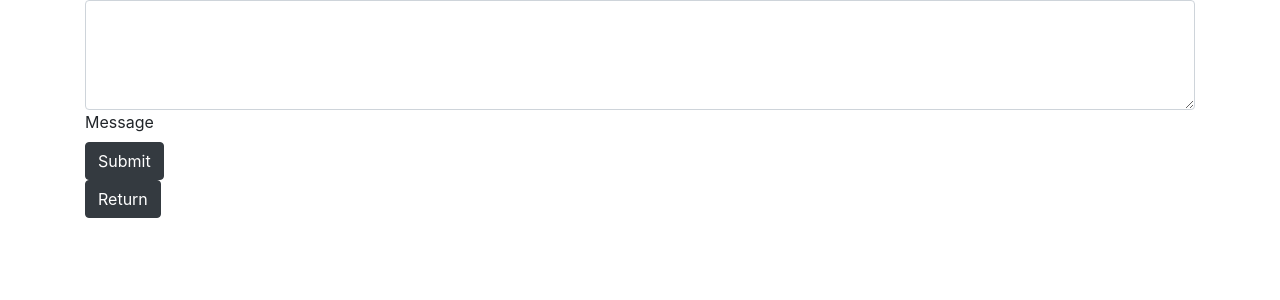
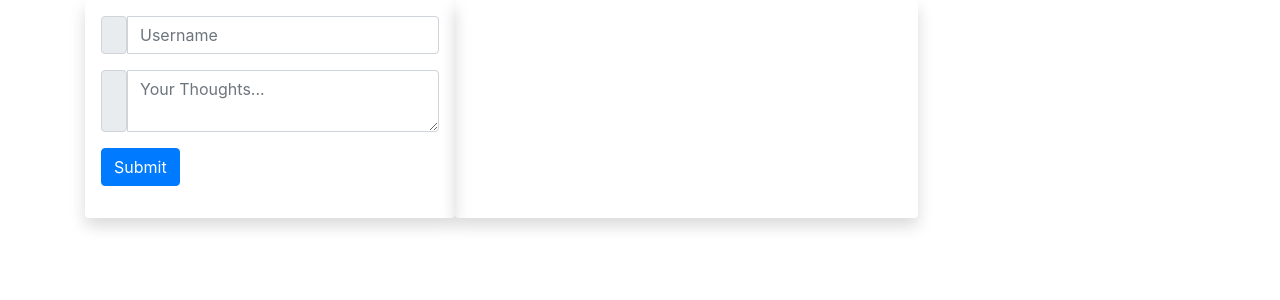
Before and after one commit to makomaster2/Confessionals, a React app: page /anxiety in a window 1280 px wide. Shown: the top 300 px of the page. Built offline with nearby package versions, Linux system fonts and the light colour scheme.

Commit message:
Updates to anxiety page

```diff
--- a/client/pages/Anxiety.jsx
+++ b/client/pages/Anxiety.jsx
@@ -1,32 +1,64 @@
-import React from "react";
+import React, { useState } from "react";
+
 
 const AnxietyPage = () => {
+
+    const [username, setUsername] = useState("");
+    const [newChirp, setChirp] = useState("");
+    const [chirpFeed, setFeed] = useState([]);
+
+    const handleUsernameChange = e => {
+        setUsername(e.target.value);
+    }
+
+    const handleChirpChange = e => {
+        setChirp(e.target.value);
+    }
+
+    function handleAddChirp() {
+        const updateFeed = [
+            ...chirpFeed,
+            {
+                id: chirpFeed.length + 1,
+                user: "@" + username + ":",
+                chirp: newChirp
+            }
+        ];
+        setFeed(updateFeed);
+    };
+
+    const chirpToFeed = e => {
+        e.preventDefault();
+        handleAddChirp();
+        setUsername("");
+        setChirp("");
+    };
+
+
+
     return (
         <>
-            <div className="container">
-                <div class="form-outline">
-                    <textarea
-                        class="form-control"
-                        id="textAreaExample1"
-                        rows="4"
-                    ></textarea>
-                    <label class="form-label" for="textAreaExample">
-                        Message
-                    </label>
+
+            <div className="d-flex flex-wrap justify-content-evenly container">
+                <div className="shadow p-3 mb-5 bg-body rounded align-self-start col-4">
+                    <form>
+                        <div className="input-group mb-3">
+                            <span className="input-group-text" id="basic-addon1"></span>
+                            <input type="text" className="form-control" placeholder="Username" aria-label="Username" aria-describedby="basic-addon1" value={username} onChange={handleUsernameChange} />
+                        </div>
+                        <div className="input-group mb-3">
+                            <span className="input-group-text"></span>
+                            <textarea className="form-control" placeholder="Your Thoughts..." aria-label="With textarea" value={newChirp} onChange={handleChirpChange}></textarea>
+                        </div>
+                        <button type="submit" onClick={chirpToFeed} className="btn btn-primary">Submit</button>
+                    </form>
                 </div>
-            </div>
-            <div className="container">
-                <button type="button" class="btn btn-dark">
-                    Submit
-                </button>
-            </div>
-            <div className="container">
-                <button type="button" class="btn btn-dark">
-                    Return
-                </button>
+                <div className="shadow p-3 mb-5 bg-body rounded col-5">
+
+
+                </div>
             </div>
         </>
     );
 };
-
 export default AnxietyPage;
--- a/client/pages/Home.jsx
+++ b/client/pages/Home.jsx
@@ -1,4 +1,5 @@
 import React from 'react';
+
 
 const Home = () => {
     return (
--- a/package.json
+++ b/package.json
@@ -18,14 +18,17 @@
     "@babel/polyfill": "^7.10.4",
     "@babel/preset-env": "^7.10.4",
     "@babel/preset-react": "^7.10.4",
+    "@react-icons/all-files": "^4.1.0",
     "babel-loader": "^8.0.4",
     "bootstrap": "^4.5.0",
     "css-loader": "^1.0.1",
     "express": "^4.16.4",
     "react": "^16.6.3",
+    "react-bootstrap": "^2.2.3",
     "react-dom": "^16.6.3",
     "react-router-dom": "^6.3.0",
     "style-loader": "^0.23.1",
+    "uuid": "^8.3.2",
     "webpack": "^4.44.1",
     "webpack-node-externals": "^1.7.2"
   },
--- a/public/index.html
+++ b/public/index.html
@@ -1,14 +1,21 @@
 <html>
-<head>
+  <head>
     <title>Barebones React/Node Setup</title>
-    <meta charset="utf-8">
-    <meta name="viewport" content="width=device-width, initial-scale=1, shrink-to-fit=no">
-</head>
-<body>
-    <noscript>
-        You need to enable JavaScript to run this app.
-    </noscript>
+    <meta charset="utf-8" />
+    <meta
+      name="viewport"
+      content="width=device-width, initial-scale=1, shrink-to-fit=no"
+    />
+  </head>
+  <body>
+    <noscript> You need to enable JavaScript to run this app. </noscript>
     <div id="root"></div>
     <script src="/js/app.js"></script>
-</body>
+    <link
+      rel="stylesheet"
+      href="https://stackpath.bootstrapcdn.com/bootstrap/4.3.1/css/bootstrap.min.css"
+      integrity="sha384-ggOyR0iXCbMQv3Xipma34MD+dH/1fQ784/j6cY/iJTQUOhcWr7x9JvoRxT2MZw1T"
+      crossorigin="anonymous"
+    />
+  </body>
 </html>
```
Also changed, not shown: 1 other file (tests, documents, lock files or other folders).
